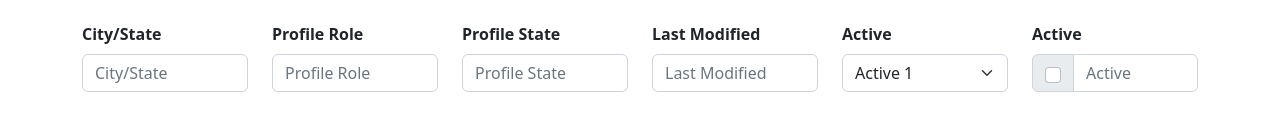
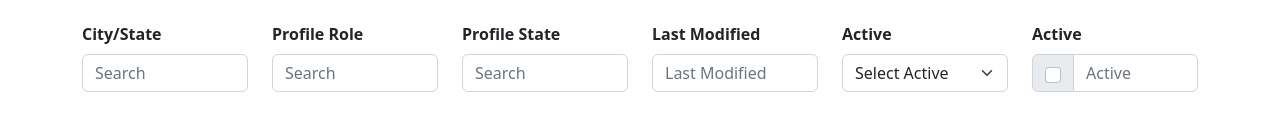
Before and after one commit to brandonwirz/nextjs-sandbox, a Next.js app: page /collapse in a window 1280 px wide. Both pictures are taken after a click on the button "Advanced Search". Shown: the part 176-306 px from the top of the page. Built offline with nearby package versions, Linux system fonts and the light colour scheme.

Commit message:
adjust navigation and adding form labels

```diff
--- a/src/pages/collapse.js
+++ b/src/pages/collapse.js
@@ -51,10 +51,7 @@ function Example() {
             <Form.Label htmlFor="email" visuallyHidden></Form.Label>
             <InputGroup>
               <InputGroup.Text>@</InputGroup.Text>
-              <Form.Control
-                id="inlineFormInputGroupUsername"
-                placeholder="Search"
-              />
+              <Form.Control id="email" placeholder="Search" />
             </InputGroup>
           </Col>
           <Col sm={12} lg={2} className="my-1">
@@ -97,7 +94,7 @@ function Example() {
                 htmlFor="inlineFormInputName"
                 visuallyHidden
               ></Form.Label>
-              <Form.Control id="inlineFormInputName" placeholder="City/State" />
+              <Form.Control id="inlineFormInputName" placeholder="Search" />
             </Col>
             <Col sm={2}>
               <Form.Label htmlFor="Profile State">Profile Role</Form.Label>
@@ -105,10 +102,7 @@ function Example() {
                 htmlFor="inlineFormInputName"
                 visuallyHidden
               ></Form.Label>
-              <Form.Control
-                id="inlineFormInputName"
-                placeholder="Profile Role"
-              />
+              <Form.Control id="inlineFormInputName" placeholder="Search" />
             </Col>
             <Col sm={2}>
               <Form.Label htmlFor="Profile State">Profile State</Form.Label>
@@ -116,10 +110,7 @@ function Example() {
                 htmlFor="inlineFormInputName"
                 visuallyHidden
               ></Form.Label>
-              <Form.Control
-                id="inlineFormInputName"
-                placeholder="Profile State"
-              />
+              <Form.Control id="inlineFormInputName" placeholder="Search" />
             </Col>
             <Col sm={2}>
               <Form.Label htmlFor="Last-Modified">Last Modified</Form.Label>
@@ -133,7 +124,7 @@ function Example() {
               <Form.Label htmlFor="custom-field">Active</Form.Label>
               <Form.Label htmlFor="custom-field" visuallyHidden></Form.Label>
               <Form.Select id="type">
-                <option>Active 1</option>
+                <option>Select Active </option>
                 <option>Active 2</option>
                 <option>Not Active</option>
               </Form.Select>
--- a/src/pages/nav.js
+++ b/src/pages/nav.js
@@ -1,6 +1,6 @@
 import Link from "next/link";
 import { Container } from "react-bootstrap";
-
+import Row from "react-bootstrap/Row";
 function Nav() {
   return (
     <Container>
```
